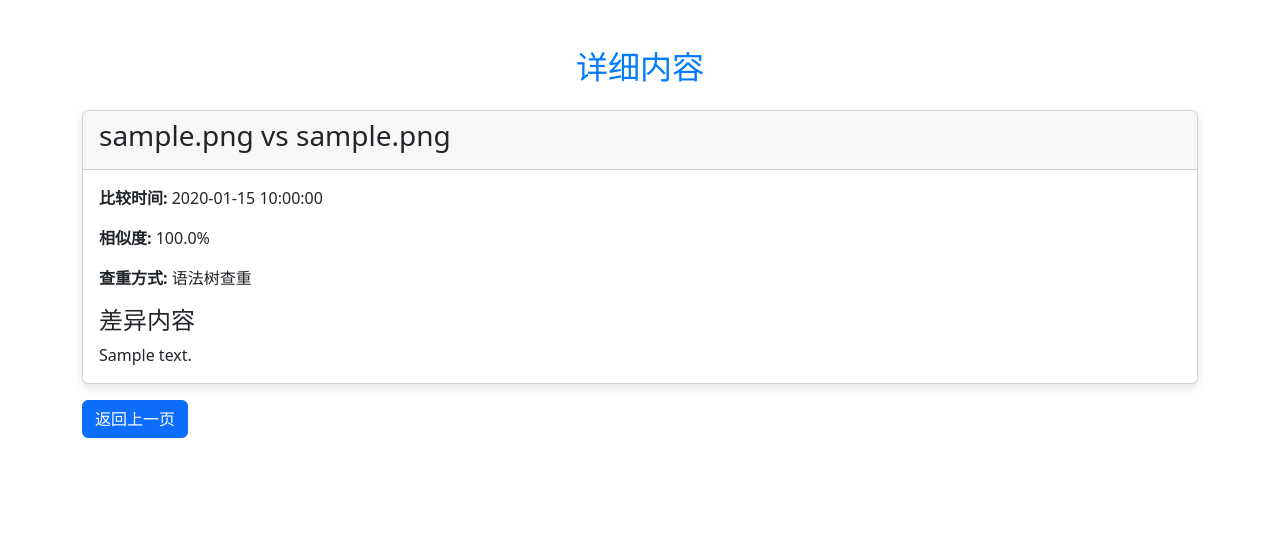
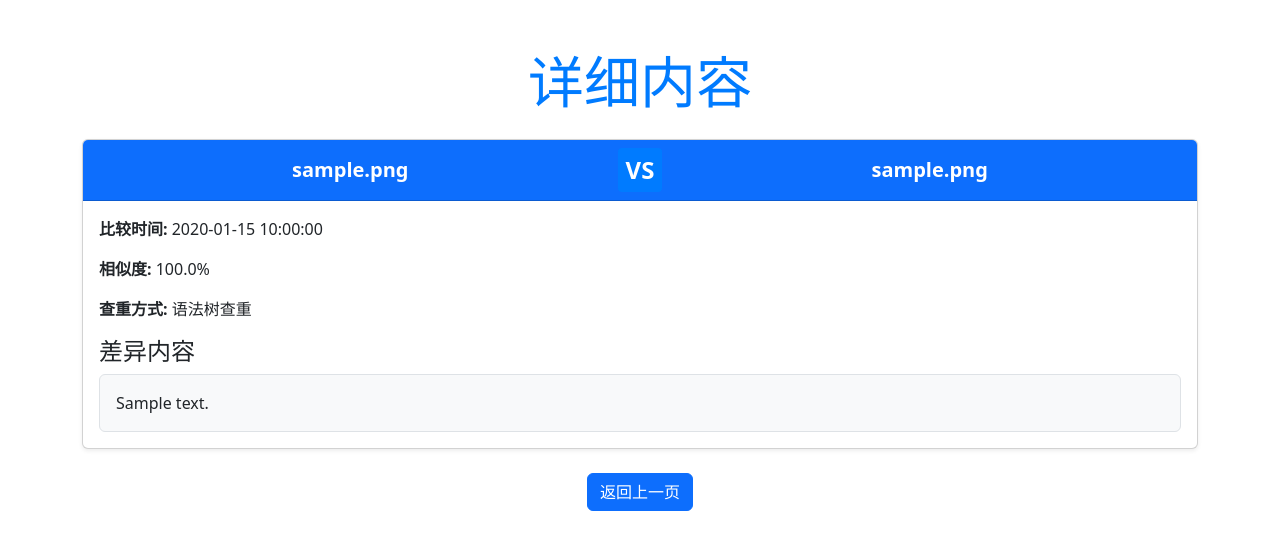
Before and after one commit to BuaaCzx/PythonSummer2024, a Django app: page /submissions/1 in a window 1280 px wide. Shown: the top 550 px of the page. Run offline with Django 5.2, Linux system fonts and the light colour scheme; tables that the repository leaves empty hold one stand-in row (values such as "Sample post"); some libraries are stand-ins or nearby versions.

Commit message:
[fix] better history detail page

```diff
--- a/code_comparison/static/css/submission_details.css
+++ b/code_comparison/static/css/submission_details.css
@@ -6,15 +6,42 @@ body {
 
 .card {
     box-shadow: 0 4px 8px rgba(0, 0, 0, 0.1);
+    border: none;
+    border-radius: 0.75rem;
+}
+
+.card-header {
+    border-bottom: none;
+    border-radius: 0.75rem 0.75rem 0 0;
+    display: flex;
+    justify-content: space-between;
+    align-items: center;
+}
+
+.file-name {
+    font-size: 1.25rem;
+    font-weight: bold;
+    flex: 1;
+    text-align: center;
+}
+
+.vs-separator {
+    font-size: 1.5rem;
+    font-weight: bold;
+    color: #fff;
+    background-color: #007bff;
+    padding: 0.25rem 0.5rem;
+    border-radius: 0.25rem;
+    margin: 0 1rem;
 }
 
 pre {
     background-color: #e9ecef;
     padding: 15px;
     border-radius: 5px;
-    overflow-x: auto; /* 允许水平滚动 */
-    max-width: 100%; /* 限制最大宽度 */
-    word-wrap: normal; /* 保持代码的原始格式 */
+    overflow-x: auto;
+    max-width: 100%;
+    word-wrap: normal;
 }
 
 h1, h2 {
@@ -36,46 +63,106 @@ h4 {
 }
 
 .diff-content {
-    white-space: pre-wrap; /* 保持空白符和换行符 */
-    overflow-x: auto; /* 允许水平滚动 */
-    max-width: 100%; /* 限制最大宽度 */
+    white-space: pre-wrap;
+    overflow-x: auto;
+    max-width: 100%;
+    border: 1px solid #dee2e6;
+    padding: 15px;
+    border-radius: 5px;
+    background-color: #f8f9fa;
 }
 
 table.diff {
     width: 100%;
     font-family: 'Fira Code', monospace;
     border-collapse: collapse;
+    margin-top: 20px;
 }
 
 .diff_header {
     background-color: #e0e0e0;
     text-align: right;
+    padding: 5px;
 }
 
 .diff_next {
     background-color: #c0c0c0;
+    padding: 5px;
 }
 
 .diff_add {
     background-color: #aaffaa;
+    padding: 5px;
 }
 
 .diff_chg {
     background-color: #ffff77;
+    padding: 5px;
 }
 
 .diff_sub {
     background-color: #ffaaaa;
+    padding: 5px;
 }
 
-/* 增加一些内边距，让差异显示更加清晰 */
 td {
     padding: 5px;
 }
 
-/* 优化差异行的显示 */
 tr.diff_add td,
 tr.diff_chg td,
 tr.diff_sub td {
     font-weight: bold;
 }
+
+/* Additional CSS for better diff appearance */
+.diff-content table {
+    border-collapse: collapse;
+    width: 100%;
+}
+
+.diff-content td, .diff-content th {
+    border: 1px solid #dee2e6;
+    padding: 8px;
+}
+
+.diff-content th {
+    background-color: #f1f1f1;
+    text-align: left;
+}
+
+.diff-content .diff_header {
+    background-color: #f1f1f1;
+    border: none;
+}
+
+.diff-content .diff_next {
+    background-color: #e0e0e0;
+}
+
+.diff-content .diff_add {
+    background-color: #d4edda;
+    color: #155724;
+}
+
+.diff-content .diff_chg {
+    background-color: #fff3cd;
+    color: #856404;
+}
+
+.diff-content .diff_sub {
+    background-color: #f8d7da;
+    color: #721c24;
+}
+
+.diff-content .diff_header, .diff-content .diff_next {
+    font-weight: bold;
+}
+
+.diff-content .diff-line-num {
+    background-color: #f1f1f1;
+    border-right: 1px solid #dee2e6;
+    text-align: right;
+    padding-right: 10px;
+    color: #888;
+}
--- a/code_comparison/templates/submission_details.html
+++ b/code_comparison/templates/submission_details.html
@@ -10,30 +10,26 @@
 </head>
 <body>
     <div class="container mt-5" id="submission-container">
-        <h2 class="text-center">详细内容</h2>
-        <div class="card mt-4">
-            <div class="card-header">
-                <h3>{{ file1_name }} vs {{ file2_name }}</h3>
+        <div class="text-center mb-4">
+            <h2 class="display-4">详细内容</h2>
+        </div>
+        <div class="card shadow-sm">
+            <div class="card-header bg-primary text-white d-flex justify-content-between align-items-center">
+                <span class="file-name">{{ file1_name }}</span>
+                <span class="vs-separator">VS</span>
+                <span class="file-name">{{ file2_name }}</span>
             </div>
             <div class="card-body">
                 <p><strong>比较时间:</strong> {{ created_at }}</p>
                 <p><strong>相似度:</strong> {{ similarity_ratio_percent }}%</p>
                 <p><strong>查重方式:</strong> {{ check_type }}</p>
-                {% comment %} <div class="row">
-                    <div class="col-md-6">
-                        <h4>{{ file1_name }}</h4>
-                        <pre><code>{{ file1 }}</code></pre>
-                    </div>
-                    <div class="col-md-6">
-                        <h4>{{ file2_name }}</h4>
-                        <pre><code>{{ file2 }}</code></pre>
-                    </div>
-                </div> {% endcomment %}
                 <h4>差异内容</h4>
-                <div class="diff-content">{{ diff_content|safe }}</div>
+                <div class="diff-content bg-light p-3 rounded border">{{ diff_content|safe }}</div>
             </div>
         </div>
-        <a href="{% url 'history' %}" class="btn btn-primary mt-3">返回上一页</a>
+        <div class="text-center mt-4 mb-5">
+            <a href="{% url 'history' %}" class="btn btn-primary">返回上一页</a>
+        </div>
     </div>
 </body>
 </html>
```
